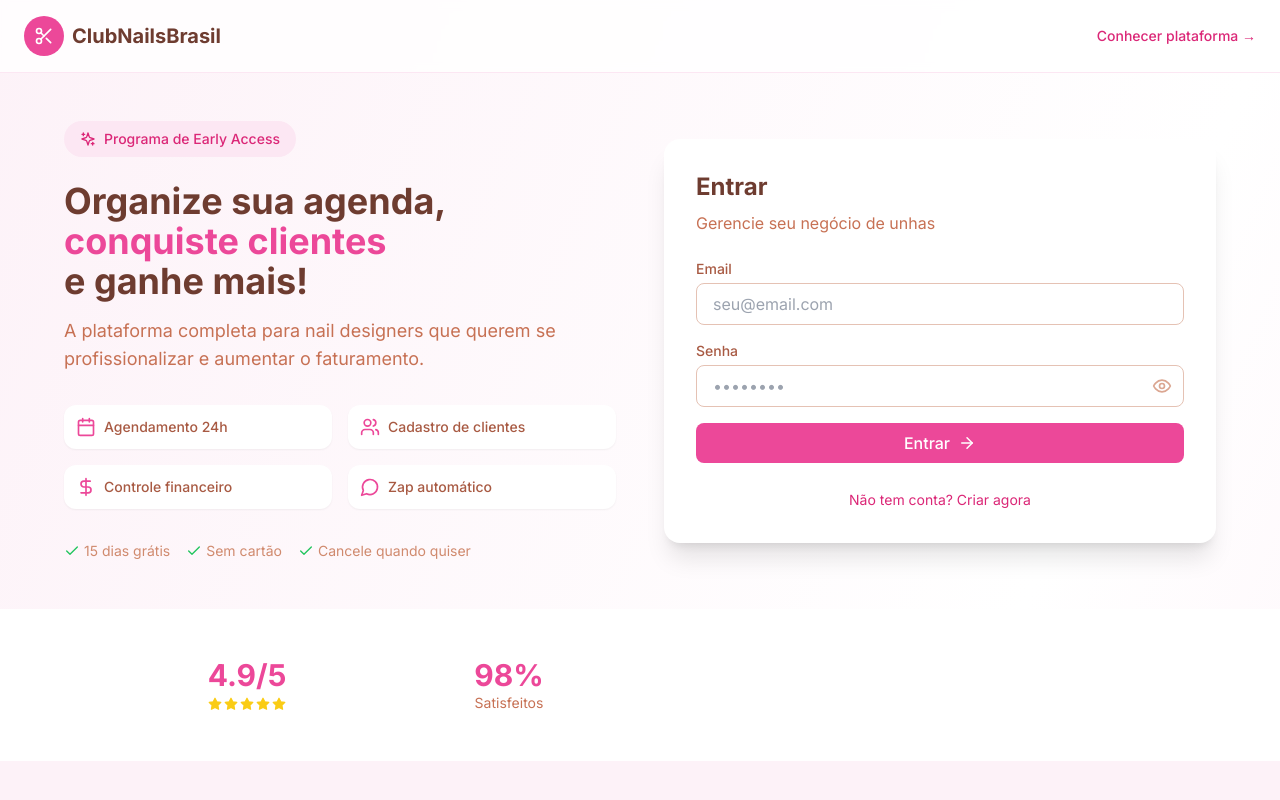
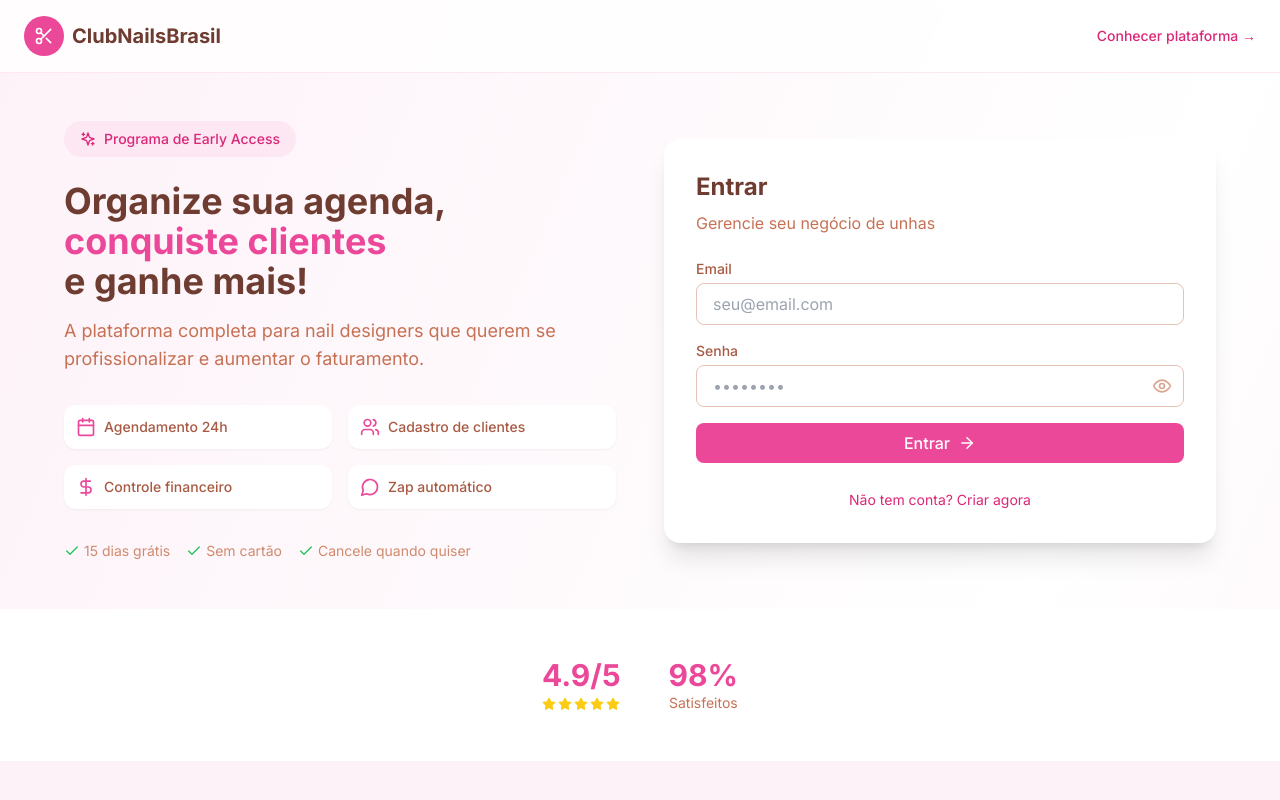
Before and after one commit to euhenriqueofc26/nails-saas, a Next.js app: page / in a window 1280 px wide. Shown: the top 800 px of the page. Built offline with nearby package versions, Linux system fonts and the light colour scheme; no server answers.

Commit message:
fix: center stats section on landing page

```diff
--- a/src/app/page.tsx
+++ b/src/app/page.tsx
@@ -259,7 +259,7 @@
       {/* Stats */}
       <section className="py-12 px-4 bg-white">
         <div className="max-w-5xl mx-auto">
-          <div className="grid grid-cols-2 md:grid-cols-4 gap-6 text-center">
+<div className="flex justify-center gap-12 text-center">
 
             <div>
               <p className="text-3xl font-bold text-rose-500">4.9/5</p>
```
